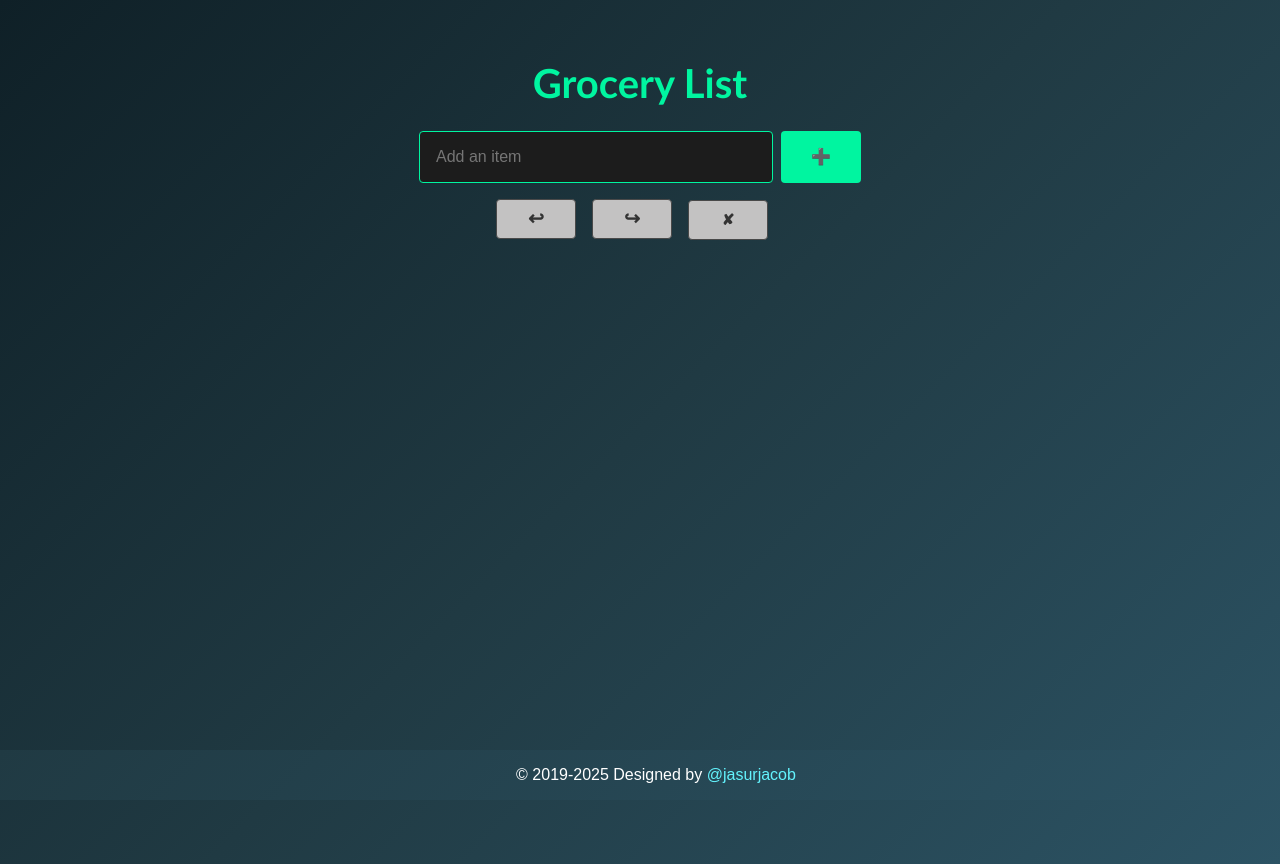
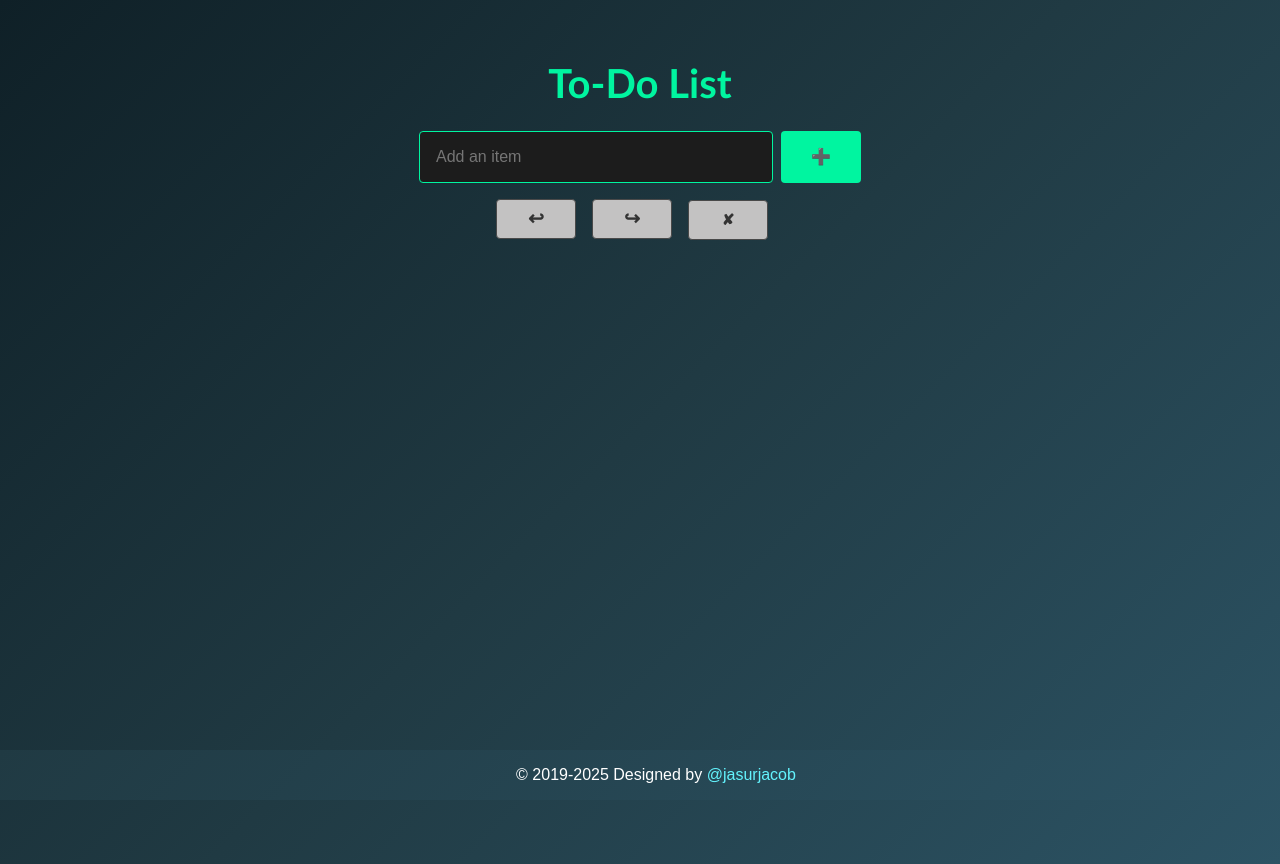
Before and after one commit to jasurlive/ChecklistGo, a React (Create React App) app: page / in a window 1280 px wide. Built offline with nearby package versions, Linux system fonts and the light colour scheme; the HTML template or start-up script is replaced by a standard one.

Commit message:
new small features :)

```diff
--- a/package.json
+++ b/package.json
@@ -2,7 +2,7 @@
   "name": "grocery-list",
   "version": "1.1.0",
   "private": true,
-  "homepage": "https://jasurgraduate.github.io/grocery-list/",
+  "homepage": "https://jasurgraduate.github.io/to-do-list/",
   "dependencies": {
     "@testing-library/jest-dom": "^5.17.0",
     "@testing-library/react": "^13.4.0",
--- a/public/index.html
+++ b/public/index.html
@@ -24,7 +24,7 @@
       work correctly both with client-side routing and a non-root public URL.
       Learn how to configure a non-root public URL by running `npm run build`.
     -->
-    <title>Grocery List | For Personal Use</title>
+    <title>To-Do List | For Personal Use</title>
   </head>
   <body>
     <noscript>You need to enable JavaScript to run this app.</noscript>
--- a/src/App.js
+++ b/src/App.js
@@ -69,7 +69,7 @@ function App() {
   return (
     <>
       <div className="App">
-        <h1>Grocery List</h1>
+        <h1>To-Do List</h1>
         <div className="input-container">
           <input
             type="text"
```
